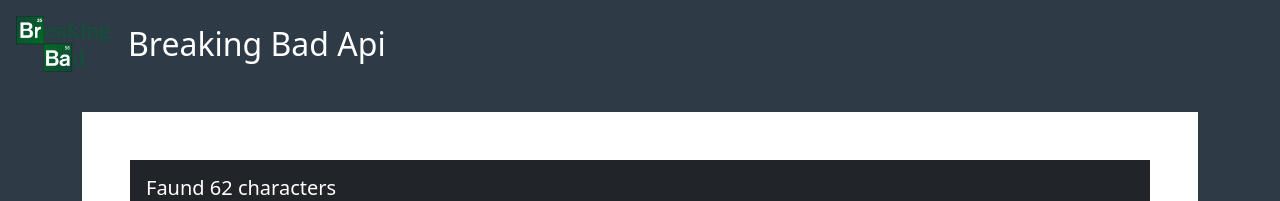
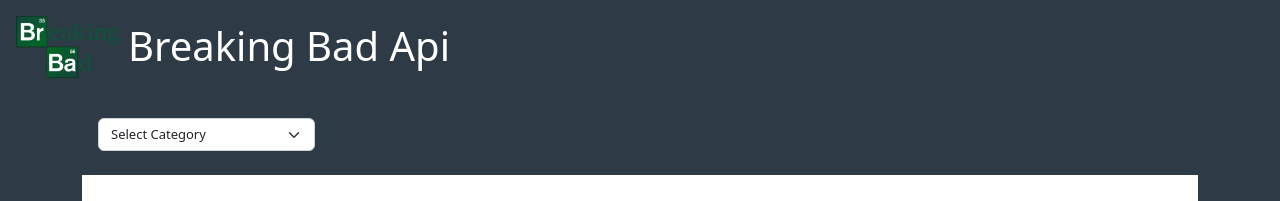
Before and after one commit to Seme87/vite-breaking-bad, a Vue app: page / in a window 1280 px wide. Shown: the top 201 px of the page. Built offline with nearby package versions, Linux system fonts and the light colour scheme; no server answers.

Commit message:
Aggiunge componente AppSelect.vue in AppMain e fix padding imgcard

```diff
--- a/src/components/AppCard.vue
+++ b/src/components/AppCard.vue
@@ -18,6 +18,7 @@
 
 <style lang="scss" scoped>
 h3 {
+  font-size: 15px;
   color: white;
 }
 .category,
--- a/src/components/AppHeader.vue
+++ b/src/components/AppHeader.vue
@@ -17,7 +17,11 @@
 
 <style lang="scss" scoped>
 img {
-  max-width: 90%;
+  max-width: 100%;
+}
+
+h2 {
+  font-size: 40px;
 }
 
 .logo-title {
--- a/src/components/AppMain.vue
+++ b/src/components/AppMain.vue
@@ -1,15 +1,18 @@
 <script>
 import AppSection from "./AppSection.vue";
+import AppSelect from "./AppSelect.vue";
 export default {
   name: "appMain",
   components: {
     AppSection,
+    AppSelect,
   },
 };
 </script>
 
 <template>
   <main class="container">
+    <AppSelect />
     <AppSection />
   </main>
 </template>
--- a/src/components/AppSection.vue
+++ b/src/components/AppSection.vue
@@ -30,7 +30,7 @@
       <div class="content">
         <AppCard
           v-for="character in characters"
-          class="ms-card"
+          class="ms-card p-2"
           :info="character"
         />
       </div>
@@ -51,7 +51,7 @@
 
 .ms-card {
   background-color: #2e3a46;
-  margin: 10px 10px;
-  width: calc(100% / 5 - 20px);
+  margin: 10px 5px;
+  width: calc(100% / 5 - 10px);
 }
 </style>
--- /dev/null
+++ b/src/components/AppSelect.vue
@@ -0,0 +1,23 @@
+<script>
+export default {
+  name: "AppSelect",
+};
+</script>
+
+<template>
+  <div class="mb-4 px-3 d-flex">
+    <select class="ms-form form-select">
+      <option selected>Select Category</option>
+      <option value="1">One</option>
+      <option value="2">Two</option>
+      <option value="3">Three</option>
+    </select>
+  </div>
+</template>
+
+<style lang="scss" scoped>
+.ms-form {
+  font-size: 13px;
+  width: 20%;
+}
+</style>
```
